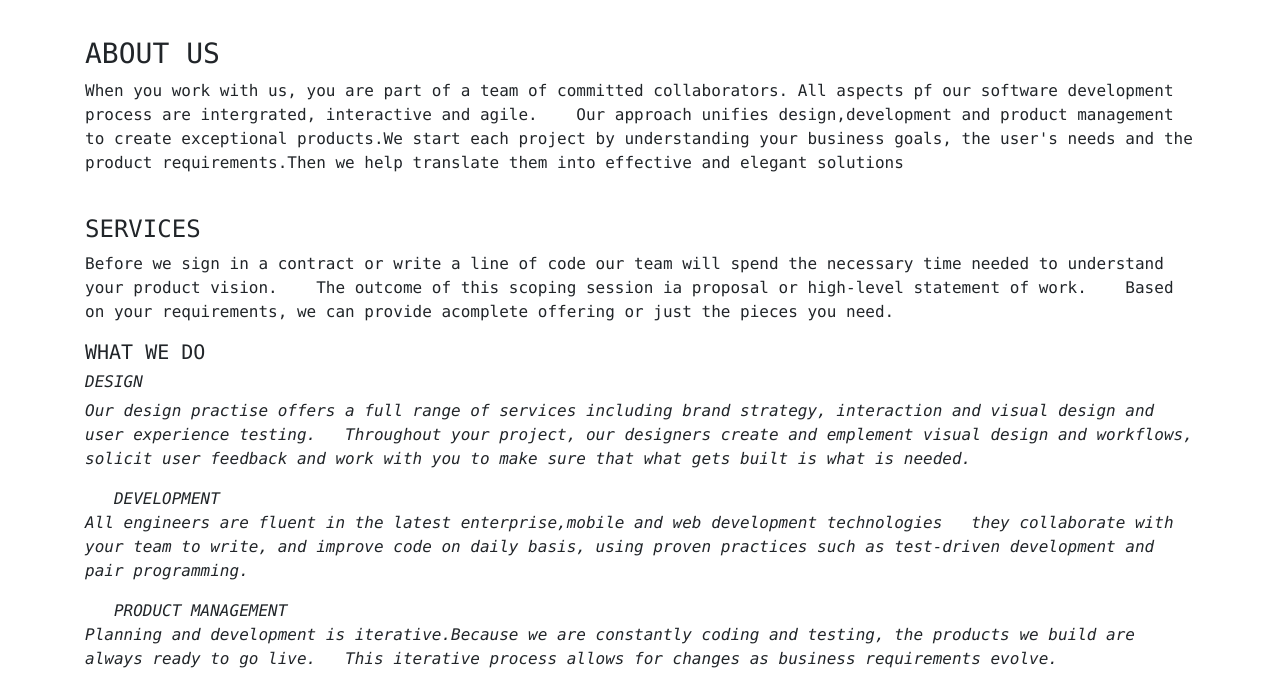
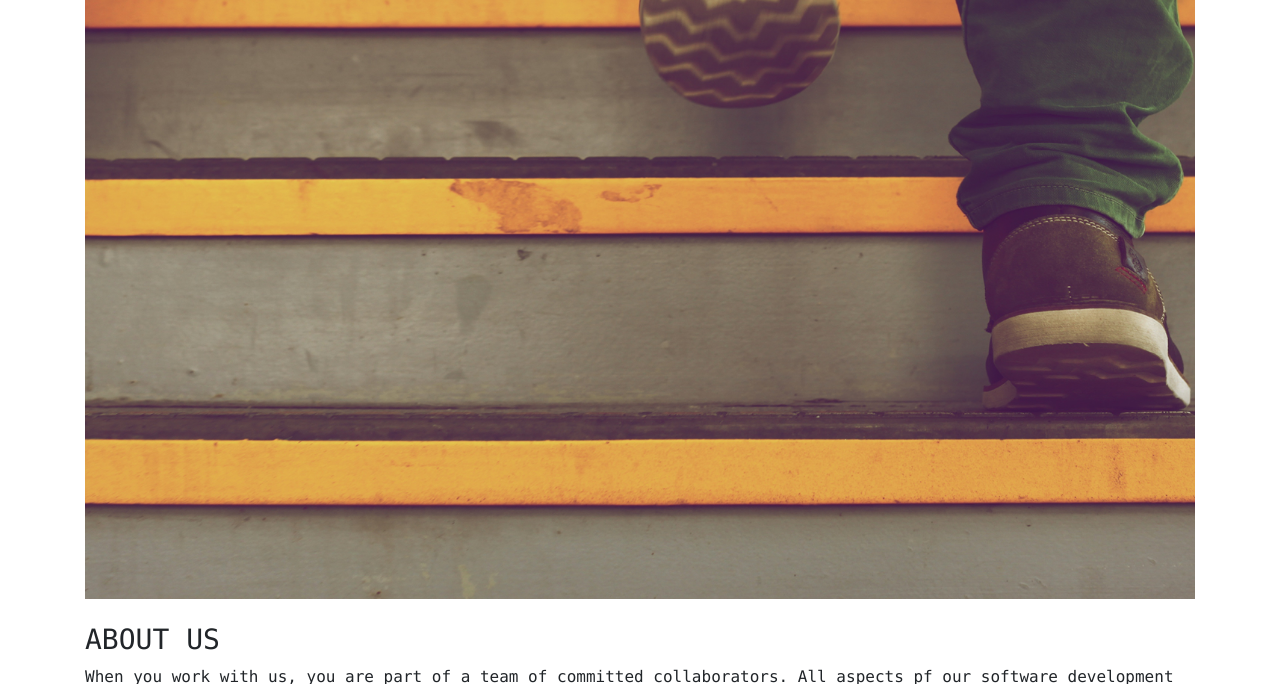
Before and after one commit to trever254/delani-studio, a plain HTML site: page index.html in a window 1280 px wide. Shown: the part 201-885 px from the top of the page. Drawn offline with Linux system fonts and the light colour scheme; files that its build step writes are made by us from their sources.

Commit message:
styled class home

```diff
--- a/style.css
+++ b/style.css
@@ -1,3 +1,11 @@
 body{
     font-family:"Lucida Console", Courier, monospace ;
 }
+.home{
+    background-image: url("IMAGES/h_img.jpg");
+    background-size: cover;
+    background-position: center;
+    color: white;
+    text-align: center;
+    height: 100vh;
+}
```
